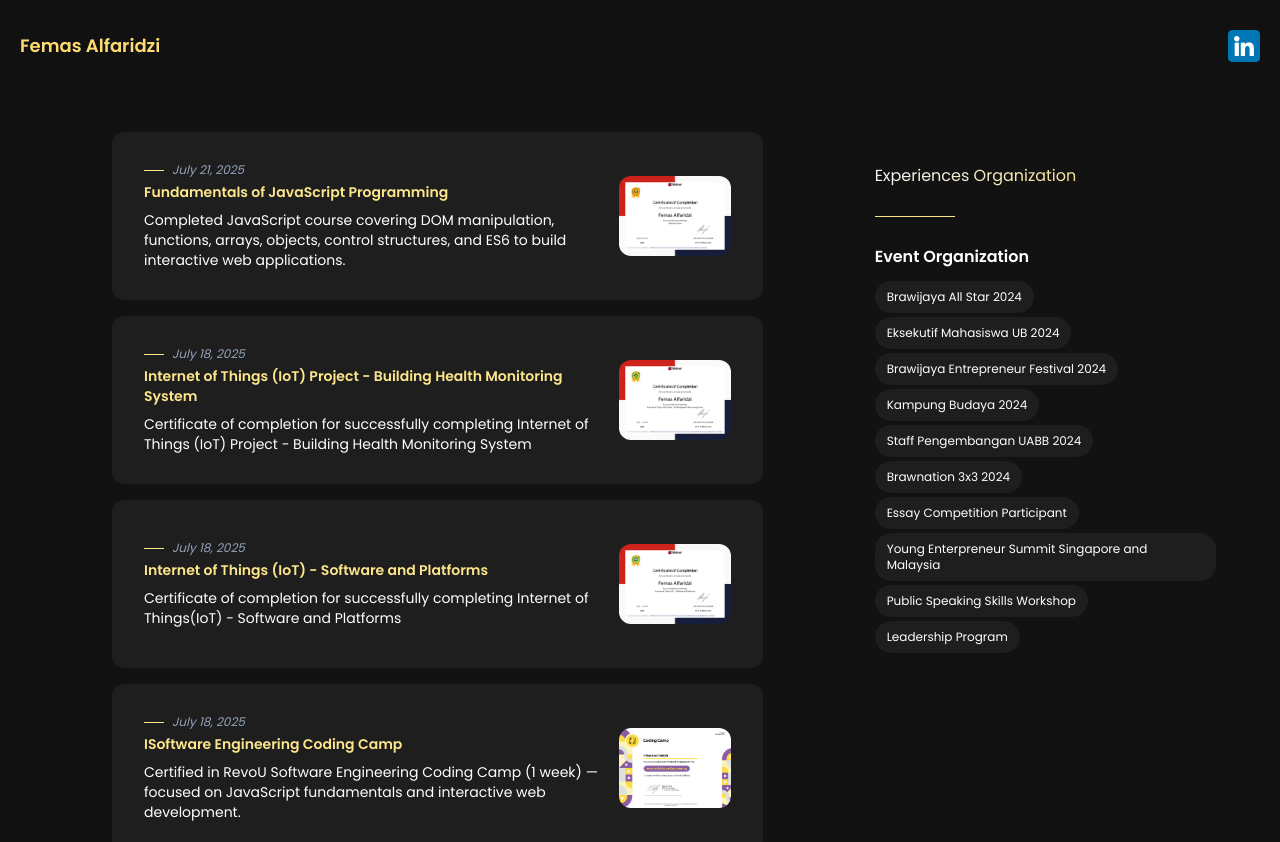
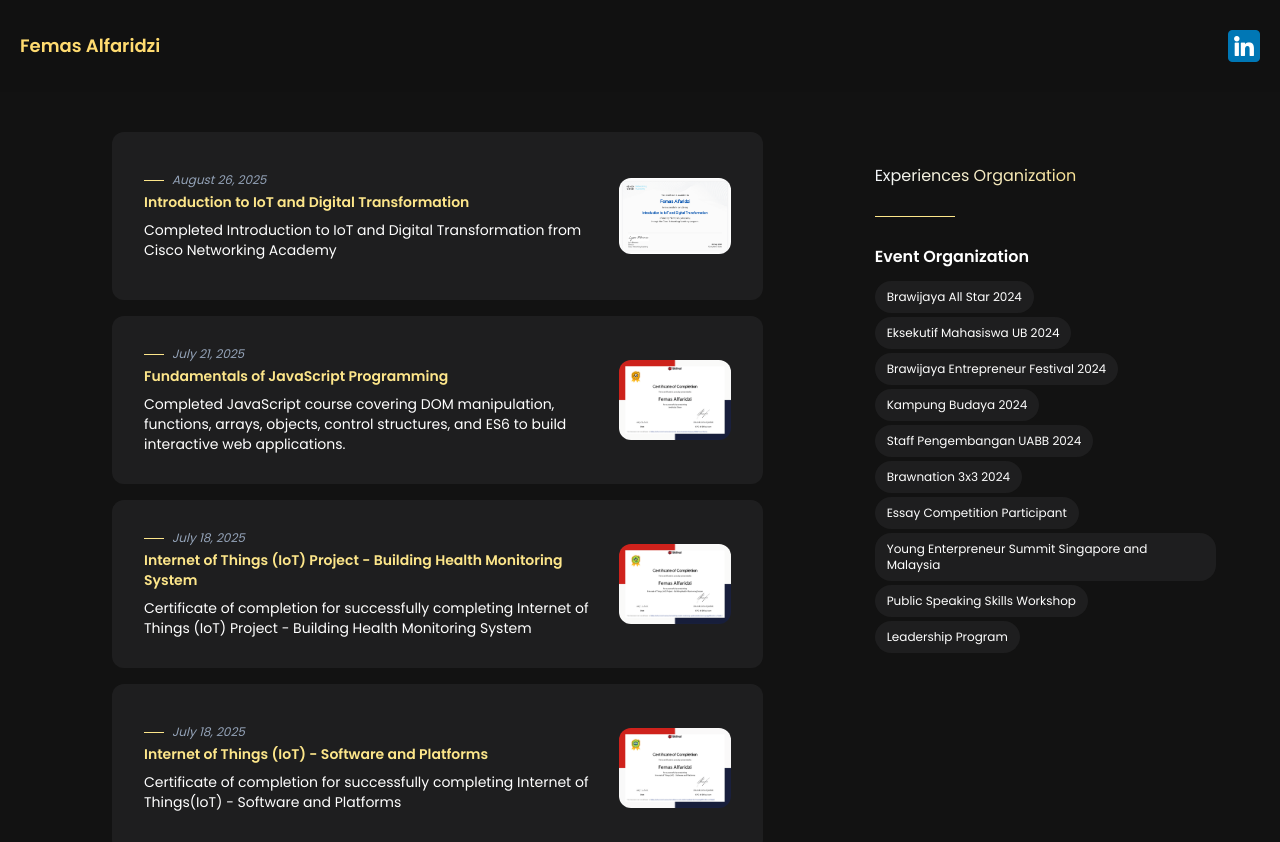
Before and after one commit to femas-alfaridzi/Portofolio-website, a Vue app: page /certifications in a window 1280 px wide. Shown: the top 842 px of the page. Built offline with nearby package versions, Linux system fonts and the light colour scheme.

Commit message:
Menambahkan file sertifikat ke portofolio

```diff
--- a/src/views/ArticleView.vue
+++ b/src/views/ArticleView.vue
@@ -51,6 +51,7 @@ import sCertFull from '@/assets/images/s.png'; // sertifikat iot
 import hCertFull from '@/assets/images/h.png'; // sertifikat iot raspberry
 import jsCertFull from '@/assets/images/js.png'; // sertifikat js
 import rvCertFull from '@/assets/images/rv.png'; // sertifikat rv
+import ciCertFull from '@/assets/images/iotcisco.png'; // sertifikat rv
 
 export default {
     data() {
@@ -221,6 +222,36 @@ export default {
                     image: rvCertFull, // Gambar full size untuk sertifikat ini
                     pdfUrl: null
                 },
+                {
+                    id: 17,
+                    slug: 'ci-certificate',
+                    title: 'Introduciton to IoT and Digital Transformation',
+                    date: 'August 26, 2025',
+                    content: `
+                        <p>
+                            Upon completing the Introduction to IoT and Digital Transformation certification from
+                            Cisco Networking Academy, I have gained a solid understanding of the fundamental
+                            concepts of the Internet of Things (IoT) and its role in modern digital transformation.
+                        </p>
+                        </br>
+                        <p><strong>Key Skills Acquired:</strong></p>
+                        </br>
+                        <ul>
+                            <li><strong>Connectivity:</strong> Comprehending how devices and networks function within the IoT ecosystem, from sensors to the cloud.</li>
+                            <li><strong>Automation & Programming:</strong> Able to articulate how IoT devices can be programmed to automate tasks and processes, leading to increased efficiency.</li>
+                            <li><strong>Data Analysis:</strong> Understanding the importance of data generated by IoT devices and how this data is leveraged for better decision-making.</li>
+                            <li><strong>Cybersecurity:</strong> Mastering the basic principles of security in an IoT environment, including protecting data and devices from cyber threats.</li>
+                            <li><strong>Business Opportunities:</strong> Gaining insights into the business and career opportunities emerging from the adoption of IoT technology and digital transformation.</li>
+                        </ul>
+                        </br>
+                        <p>
+                            These skills have equipped me to contribute to projects focused on innovation,
+                            operational efficiency, and leveraging data in the digital age.
+                        </p>
+                        `,
+                    image: ciCertFull, // Gambar full size untuk sertifikat ini
+                    pdfUrl: null
+                },
             ]
         }
     },
--- a/src/views/CertificationsView.vue
+++ b/src/views/CertificationsView.vue
@@ -78,13 +78,21 @@ import sCertThumbnail from '@/assets/images/s.png'; //
 import hCertThumbnail from '@/assets/images/h.png'; //
 import jsCertThumbnail from '@/assets/images/js.png'; //
 import rvCertThumbnail from '@/assets/images/rv.png'; //
-
+import ciCertThumbnail from '@/assets/images/iotcisco.png';
 
 export default {
   data() {
     return {
       // Data sertifikat yang statis dan lokal
       certifications: [
+        {
+          id: 17,
+          slug: 'ci-certificate', // PASTIKAN SLUG INI SAMA DENGAN SLUG DI ArticleView.vue
+          title: 'Introduction to IoT and Digital Transformation',
+          desc: 'Completed Introduction to IoT and Digital Transformation from Cisco Networking Academy', // Deskripsi singkat
+          date: 'August 26, 2025',
+          thumbnail: ciCertThumbnail // Menggunakan variabel gambar thumbnail yang diimpor
+        },
         {
           id: 15,
           slug: 'js-certificate', // PASTIKAN SLUG INI SAMA DENGAN SLUG DI ArticleView.vue
```
Also changed, not shown: src/assets/images/iotcisco.png (added).
